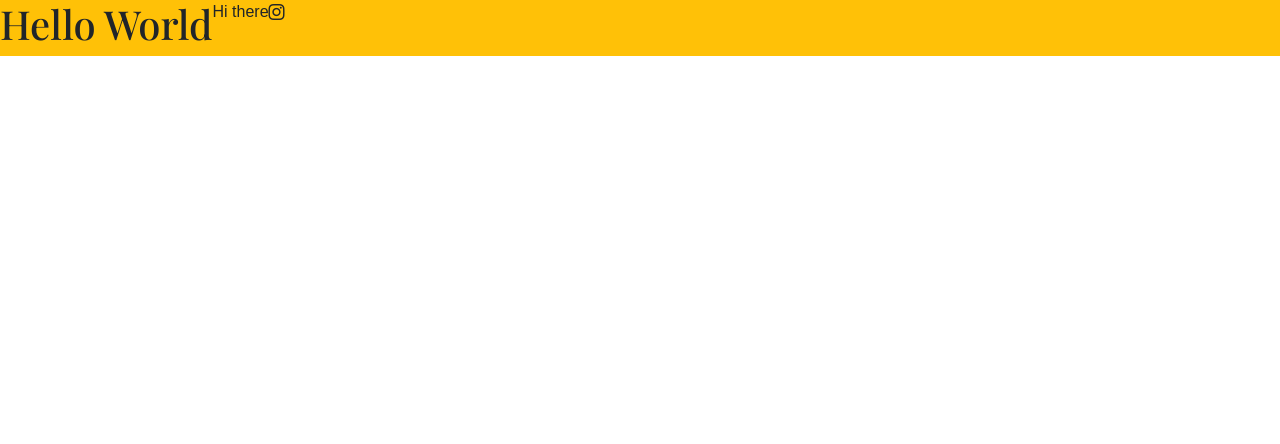
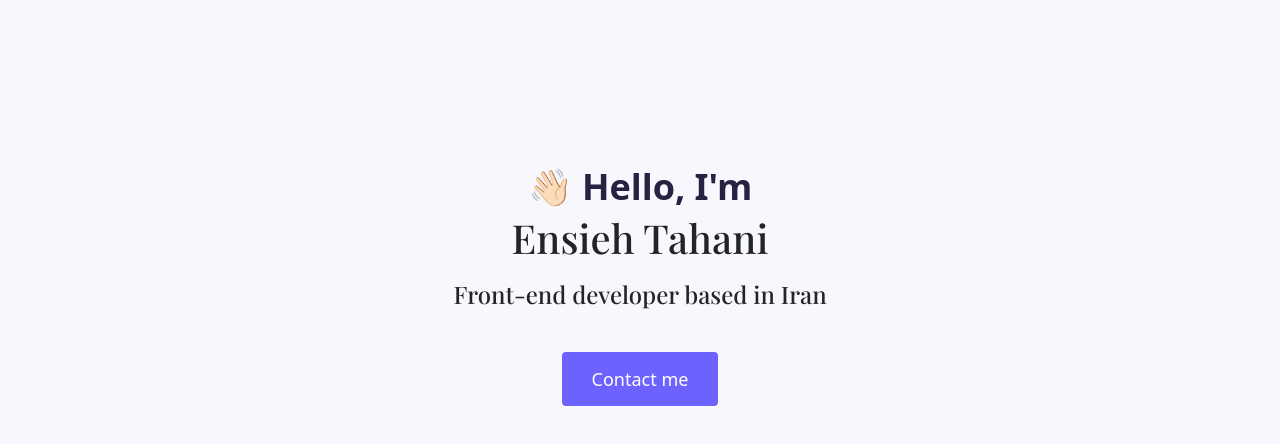
Before and after one commit to ensieh-tahani/My-portfolio-shecodes, a plain HTML site: page index.html in a window 1280 px wide. Drawn offline with nearby package versions, Linux system fonts and the light colour scheme; a web font is replaced by a local one.

Commit message:
change Homepage1

```diff
--- a/index.html
+++ b/index.html
@@ -14,11 +14,14 @@
     <title>Document</title>
 </head>
 <body>
-    <div class="d-flex bg-warning">
-        <h1>Hello World</h1>
-        <p>Hi there</p>
-        <!-- Instagram -->
-        <i class="bi bi-instagram"></i>
+    <div class="header">
+        <p>👋🏻 Hello, I'm</p>
+        <h1>Ensieh Tahani</h1>
+        <h2 class="mb-5">Front-end developer based in Iran</h2>
+        <div>
+            <a href="#" class="btn-branding">Contact me</a>
+        </div>
+
     </div>
 </body>
 </html>
--- a/styles/protfolio.css
+++ b/styles/protfolio.css
@@ -1,10 +1,54 @@
-h1 {
+:root{
+  --branding-color: #6c63ff;
+  --secondary-color: #f9f7fe;
+  --heading-font-family:"Playfair Display", serif;
+  --default-font-family:"Poppins", sans-serif;
+}
+
+body{
+ font-family:var("Playfair Display", serif);
+}
+
+
+h1,
+h2,
+h3,
+h4,
+h5,
+h6 {
     color: black;
-    font-family: "Playfair Display", serif;
+    font-family:var(--heading-font-family);
     font-weight: bold;
   }
-
+  h1{
+    font-size:96px;
+  }
   p {
-    font-family: "Poppins", sans-serif;
     font-weight: normal;
   }
+  .header{
+    background: var(--secondary-color);
+    text-align: center;
+    padding: 160px 20px;
+  }
+  .header p{
+    font-size: 36px;
+    font-weight: bold;
+    margin: 0;
+    color: #272142;
+  }
+  .header h2{
+    font-family: var(--heading-font-family);
+    font-weight: normal;
+    line-height: 2;
+    font-size: 24px;
+  }
+  .btn-branding {
+    background: var(--branding-color);
+    border-radius: 4px;
+    color: white;
+    font-size: 18px;
+    line-height: 27px;
+    padding: 15px 30px;
+    text-decoration: none;
+  }
```
